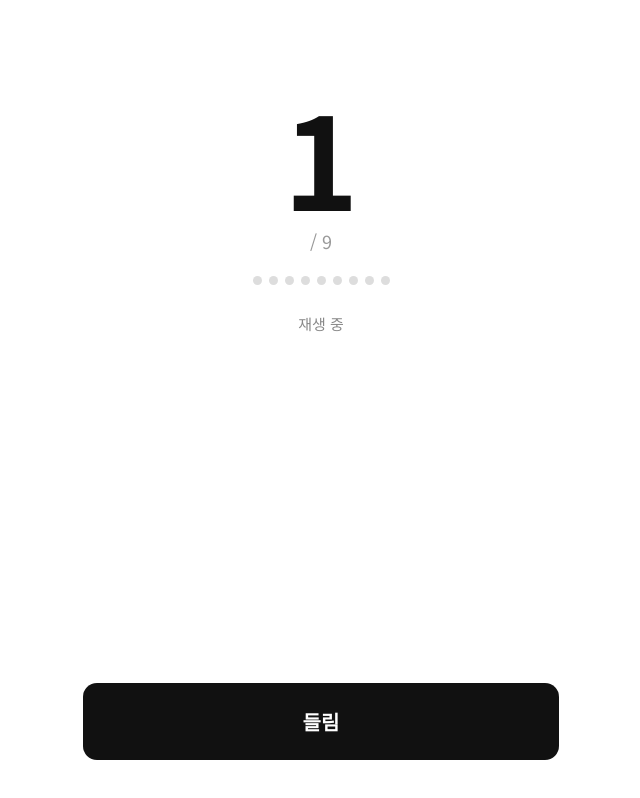
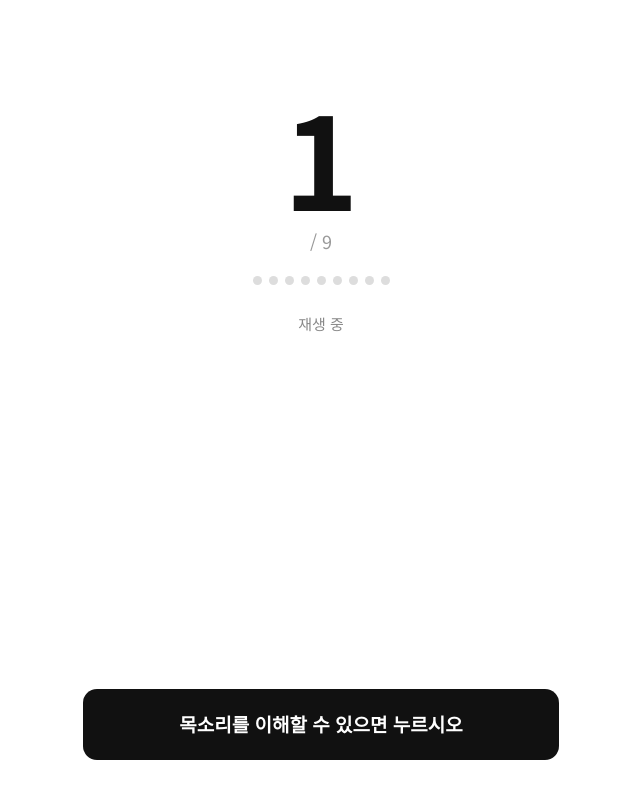
Before and after one commit to 4hsgbnz8vm-dotcom/parking, a plain HTML site: page survey/index.html in a window 1280 px wide. Both pictures are taken after a click on the button "시작". Shown: the whole page, without its empty margins (319-959 px from the left). Drawn offline with Linux system fonts and the light colour scheme.

Commit message:
Survey: clearer button label
Co-Authored-By: Claude Opus 5.5 <noreply@anthropic.com>
Claude-Session: https://claude.ai/code/session_01DrywyVPptjJYbzdz6JJyEW

```diff
--- a/survey/index.html
+++ b/survey/index.html
@@ -29,7 +29,7 @@
   .dots i.on { background:#111; }
   .hint { text-align:center; color:#888; font-size:15px; margin-top:28px; }
   .grow { flex:1; }
-  .big { font-size:20px; padding:24px; }
+  .big { font-size:19px; padding:22px 16px; line-height:1.4; }
   .code { background:#f4f4f4; border-radius:12px; padding:14px; font-size:15px; line-height:1.6; margin-top:16px; white-space:pre-wrap; }
   .replay { display:flex; align-items:center; gap:12px; margin-top:18px; }
   .replay button { font:inherit; font-size:16px; font-weight:700; padding:12px 18px; border-radius:12px; border:1.5px solid #111; background:#fff; color:#111; white-space:nowrap; }
@@ -43,7 +43,7 @@
 <section class="view on" id="v1">
   <h1>듣기 테스트</h1>
   <p>AI를 여러 번 통과한 목소리가 1번부터 9번까지 차례로 재생됨</p>
-  <p>무슨 말인지 알아들은 순간 <b>들림</b> 버튼을 누르시오</p>
+  <p>목소리를 이해할 수 있게 된 순간 아래 버튼을 누르시오</p>
   <p class="small">재생 중에는 다시 듣기 없음<br>소요 시간 약 2분<br>이어폰 착용 권장</p>
   <label for="nm">이름 (선택, 이니셜 가능)</label>
   <input id="nm" placeholder="이름 또는 이니셜" autocomplete="off">
@@ -57,7 +57,7 @@
   <div class="dots" id="dots"></div>
   <div class="hint" id="hint">재생 중</div>
   <div class="grow"></div>
-  <button class="btn big" id="heard" type="button">들림</button>
+  <button class="btn big" id="heard" type="button">목소리를 이해할 수 있으면 누르시오</button>
 </section>
 
 <section class="view" id="v3">
```
